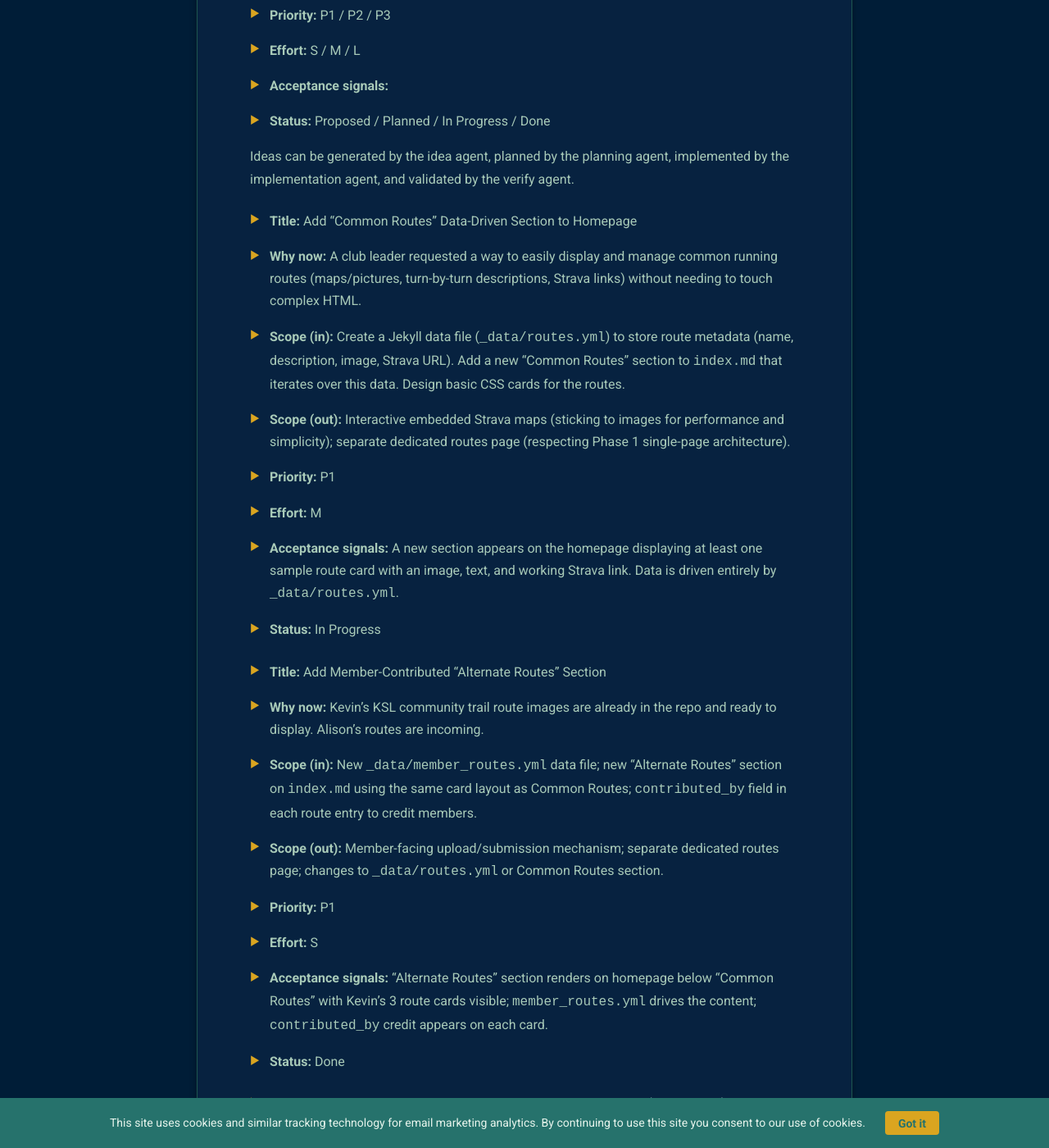
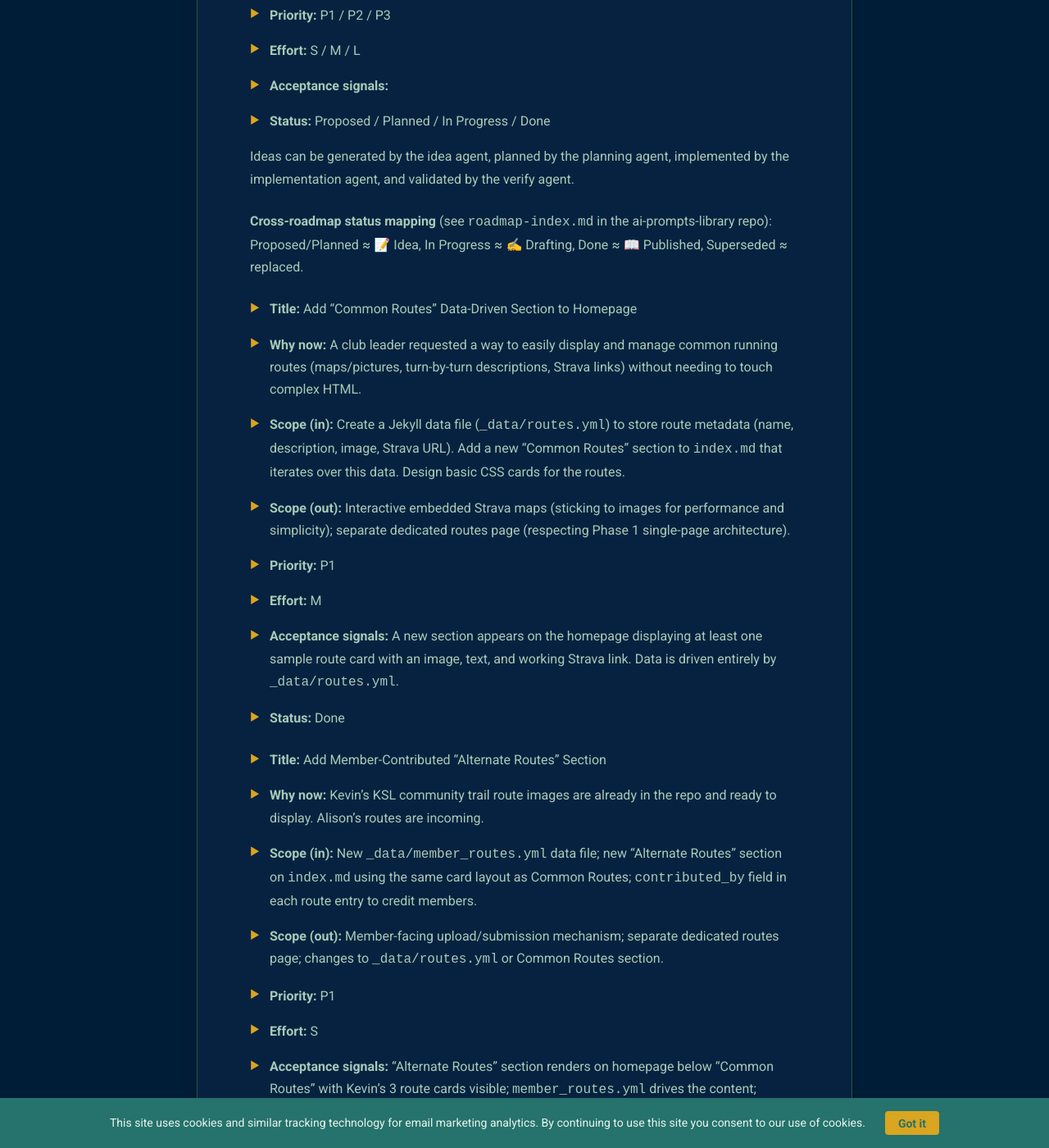
Before and after one commit to dekay2001/dover-run-club-website, a Jekyll site: the page built from design/website-roadmap.md, in a window 1280 px wide and 1400 px high, scrolled down 2372 px. Shown: the whole window at 82% size. Built offline with Jekyll 4.4.1, drawn with Linux system fonts in a browser that asks for light colours; our own code applies the rules of GitHub Pages for plain Markdown files.

Commit message:
docs: update website roadmap with cross-roadmap status mapping and mark "Common Routes" section as done

```diff
--- a/design/website-roadmap.md
+++ b/design/website-roadmap.md
@@ -64,6 +64,8 @@ When adding a new idea, use this format:
 
 Ideas can be generated by the idea agent, planned by the planning agent, implemented by the implementation agent, and validated by the verify agent.
 
+> **Cross-roadmap status mapping** (see `roadmap-index.md` in the ai-prompts-library repo): Proposed/Planned ≈ 📝 Idea, In Progress ≈ ✍️ Drafting, Done ≈ 📖 Published, Superseded ≈ replaced.
+
 - **Title:** Add "Common Routes" Data-Driven Section to Homepage
 - **Why now:** A club leader requested a way to easily display and manage common running routes (maps/pictures, turn-by-turn descriptions, Strava links) without needing to touch complex HTML.
 - **Scope (in):** Create a Jekyll data file (`_data/routes.yml`) to store route metadata (name, description, image, Strava URL). Add a new "Common Routes" section to `index.md` that iterates over this data. Design basic CSS cards for the routes.
@@ -71,7 +73,7 @@ Ideas can be generated by the idea agent, planned by the planning agent, impleme
 - **Priority:** P1
 - **Effort:** M
 - **Acceptance signals:** A new section appears on the homepage displaying at least one sample route card with an image, text, and working Strava link. Data is driven entirely by `_data/routes.yml`.
-- **Status:** In Progress
+- **Status:** Done
 
 - **Title:** Add Member-Contributed "Alternate Routes" Section
 - **Why now:** Kevin's KSL community trail route images are already in the repo and ready to display. Alison's routes are incoming.
```
